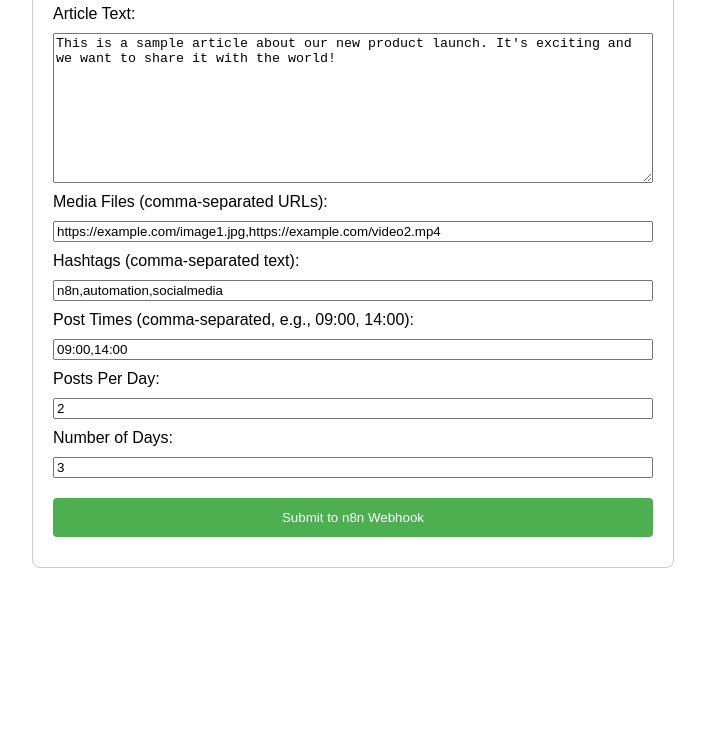
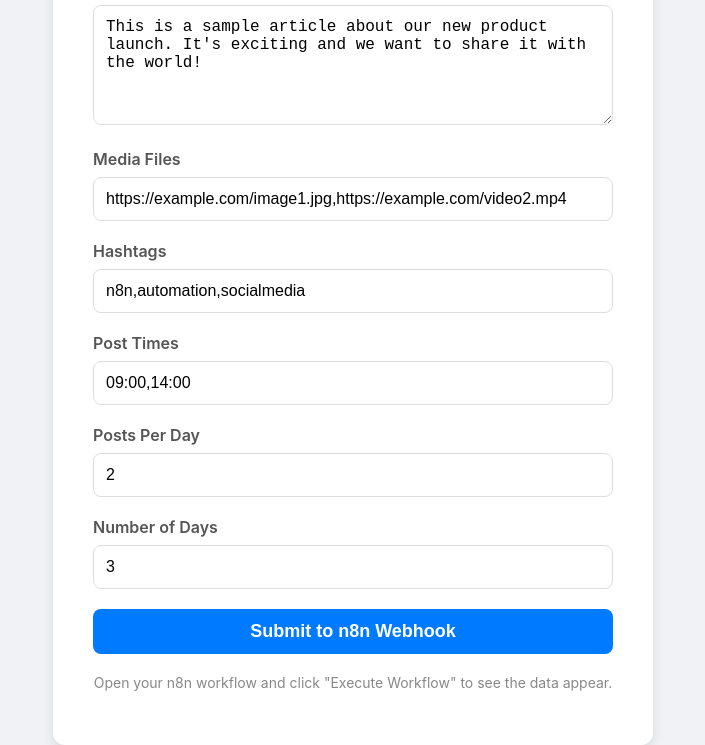
Before and after one commit to youssuf212/DRH-test, a plain HTML site: page index.html in a window 1280 px wide. Shown: the part 136-881 px from the top of the page, without its empty margins (287-992 px from the left). Before the commit the page ends 800 px from the top, so only its background shows below. Drawn offline with Linux system fonts and the light colour scheme.

Commit message:
Update index.html

```diff
--- a/index.html
+++ b/index.html
@@ -2,40 +2,125 @@
 <html lang="en">
 <head>
     <meta charset="UTF-8">
+    <meta name="viewport" content="width=device-width, initial-scale=1.0">
     <title>n8n Workflow Test Form</title>
     <style>
-        body { font-family: sans-serif; max-width: 600px; margin: 40px auto; padding: 20px; border: 1px solid #ccc; border-radius: 8px; }
-        h1 { text-align: center; }
-        label, input, textarea, select { display: block; margin-bottom: 10px; width: 100%; box-sizing: border-box; }
-        textarea { height: 150px; }
-        input[type="submit"] { background-color: #4CAF50; color: white; padding: 12px 20px; border: none; border-radius: 4px; cursor: pointer; margin-top: 20px; }
-        input[type="submit"]:hover { background-color: #45a049; }
+        body {
+            font-family: -apple-system, BlinkMacSystemFont, "Segoe UI", Roboto, Helvetica, Arial, sans-serif;
+            background-color: #f0f2f5;
+            display: flex;
+            justify-content: center;
+            align-items: center;
+            min-height: 100vh;
+            margin: 0;
+        }
+        .form-container {
+            background-color: #fff;
+            padding: 40px;
+            border-radius: 12px;
+            box-shadow: 0 4px 12px rgba(0, 0, 0, 0.1);
+            width: 100%;
+            max-width: 600px;
+            box-sizing: border-box;
+        }
+        h1 {
+            text-align: center;
+            color: #333;
+            font-size: 28px;
+            margin-bottom: 20px;
+        }
+        .form-group {
+            margin-bottom: 20px;
+        }
+        label {
+            display: block;
+            margin-bottom: 8px;
+            font-weight: 600;
+            color: #555;
+        }
+        input[type="text"],
+        input[type="number"],
+        textarea {
+            width: 100%;
+            padding: 12px;
+            border: 1px solid #ddd;
+            border-radius: 8px;
+            font-size: 16px;
+            box-sizing: border-box;
+            transition: border-color 0.2s ease-in-out;
+        }
+        input[type="text"]:focus,
+        input[type="number"]:focus,
+        textarea:focus {
+            outline: none;
+            border-color: #007bff;
+        }
+        textarea {
+            resize: vertical;
+            min-height: 120px;
+        }
+        .submit-button {
+            width: 100%;
+            padding: 12px;
+            background-color: #007bff;
+            color: white;
+            border: none;
+            border-radius: 8px;
+            font-size: 18px;
+            font-weight: 600;
+            cursor: pointer;
+            transition: background-color 0.2s ease-in-out;
+        }
+        .submit-button:hover {
+            background-color: #0056b3;
+        }
+        .instructions {
+            margin-top: 20px;
+            text-align: center;
+            font-size: 14px;
+            color: #888;
+        }
     </style>
 </head>
 <body>
 
-    <h1>n8n Workflow Test Form</h1>
-    <form id="testForm">
-        <label for="article">Article Text:</label>
-        <textarea id="article" name="article" required>This is a sample article about our new product launch. It's exciting and we want to share it with the world!</textarea>
+    <div class="form-container">
+        <h1>n8n Workflow Test Form</h1>
+        <form id="testForm">
+            <div class="form-group">
+                <label for="article">Article Text</label>
+                <textarea id="article" name="article" placeholder="Enter the main article or content to be used for the posts." required>This is a sample article about our new product launch. It's exciting and we want to share it with the world!</textarea>
+            </div>
 
-        <label for="mediaFiles">Media Files (comma-separated URLs):</label>
-        <input type="text" id="mediaFiles" name="mediaFiles" value="https://example.com/image1.jpg,https://example.com/video2.mp4" required>
+            <div class="form-group">
+                <label for="mediaFiles">Media Files</label>
+                <input type="text" id="mediaFiles" name="mediaFiles" placeholder="Comma-separated URLs (e.g., https://example.com/img1.jpg, https://example.com/video2.mp4)" value="https://example.com/image1.jpg,https://example.com/video2.mp4" required>
+            </div>
 
-        <label for="hashtags">Hashtags (comma-separated text):</label>
-        <input type="text" id="hashtags" name="hashtags" value="n8n,automation,socialmedia" required>
+            <div class="form-group">
+                <label for="hashtags">Hashtags</label>
+                <input type="text" id="hashtags" name="hashtags" placeholder="Comma-separated tags (e.g., automation, socialmedia)" value="n8n,automation,socialmedia" required>
+            </div>
 
-        <label for="postTimeSchedule">Post Times (comma-separated, e.g., 09:00, 14:00):</label>
-        <input type="text" id="postTimeSchedule" name="postTimeSchedule" value="09:00,14:00" required>
+            <div class="form-group">
+                <label for="postTimeSchedule">Post Times</label>
+                <input type="text" id="postTimeSchedule" name="postTimeSchedule" placeholder="Comma-separated times (e.g., 09:00, 14:00)" value="09:00,14:00" required>
+            </div>
 
-        <label for="postsPerDay">Posts Per Day:</label>
-        <input type="number" id="postsPerDay" name="postsPerDay" value="2" required>
+            <div class="form-group">
+                <label for="postsPerDay">Posts Per Day</label>
+                <input type="number" id="postsPerDay" name="postsPerDay" placeholder="Number of posts per day" value="2" required>
+            </div>
 
-        <label for="numberOfDays">Number of Days:</label>
-        <input type="number" id="numberOfDays" name="numberOfDays" value="3" required>
+            <div class="form-group">
+                <label for="numberOfDays">Number of Days</label>
+                <input type="number" id="numberOfDays" name="numberOfDays" placeholder="Total number of days to schedule" value="3" required>
+            </div>
 
-        <input type="submit" value="Submit to n8n Webhook">
-    </form>
+            <button type="submit" class="submit-button">Submit to n8n Webhook</button>
+        </form>
+        <p class="instructions">Open your n8n workflow and click "Execute Workflow" to see the data appear.</p>
+    </div>
 
     <script>
         document.getElementById('testForm').addEventListener('submit', function(event) {
@@ -44,9 +129,9 @@
             const form = event.target;
             const formData = {
                 article: form.article.value,
-                mediaFiles: form.mediaFiles.value.split(','),
-                hashtags: form.hashtags.value,
-                postTimeSchedule: form.postTimeSchedule.value.split(','),
+                mediaFiles: form.mediaFiles.value.split(',').map(item => item.trim()),
+                hashtags: form.hashtags.value.trim(),
+                postTimeSchedule: form.postTimeSchedule.value.split(',').map(item => item.trim()),
                 postsPerDay: parseInt(form.postsPerDay.value),
                 numberOfDays: parseInt(form.numberOfDays.value)
             };
```
